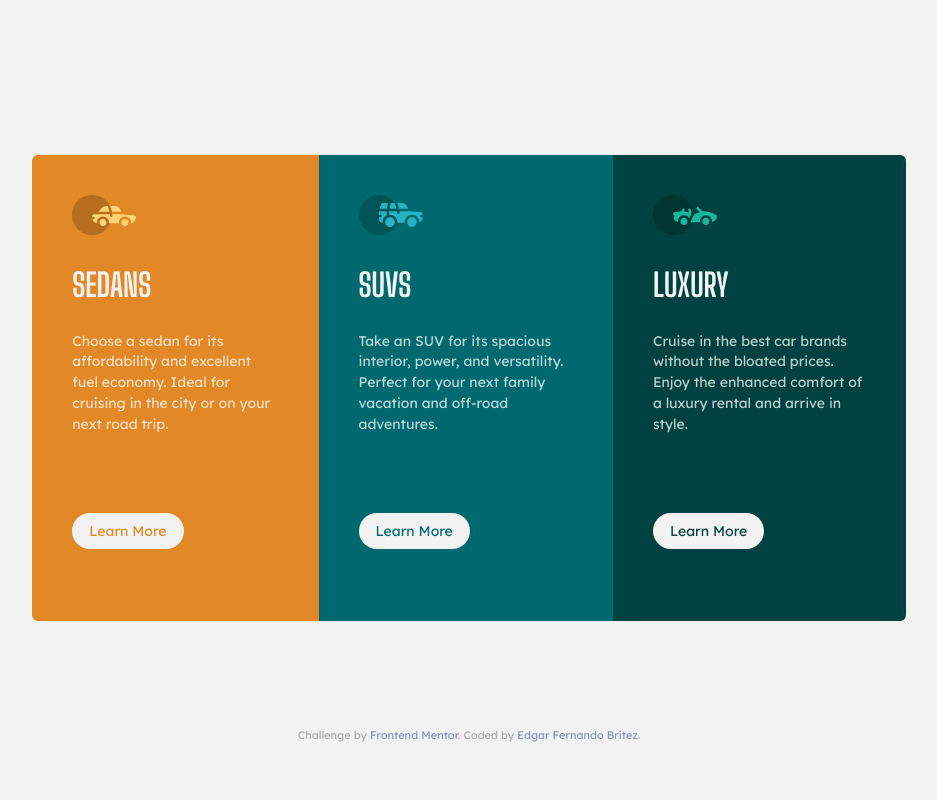
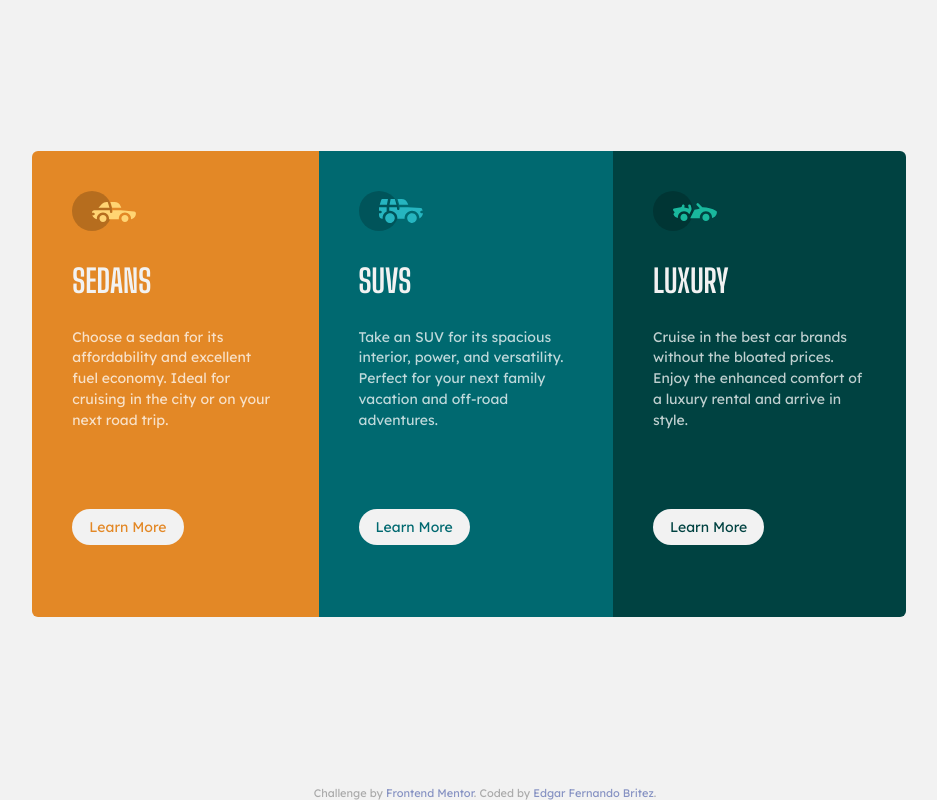
Before and after one commit to edgarfb/3-column-preview-card-component-main, a plain HTML site: page index.html in a window 1280 px wide. Shown: the whole page, without its empty margins (171-1108 px from the left). Drawn offline with Linux system fonts and the light colour scheme.

Commit message:
modificaciones a la estructura del index y sus estilos

```diff
--- a/styles.css
+++ b/styles.css
@@ -91,7 +91,7 @@ body {
     flex-direction: column;
     justify-content: center;
     align-items: center;
-    height: 85vh;
+    height: 84vh;
 
   }
   .card-container {
@@ -115,6 +115,10 @@ body {
 .attribution {
   color: #aaa;
   font-family: "Lexend Deca", sans-serif;
+  position: fixed;
+  bottom: 0;
+  width: 100%;
+  margin: 0 auto;
 }
 .attribution a {
   color: #006970;
```
